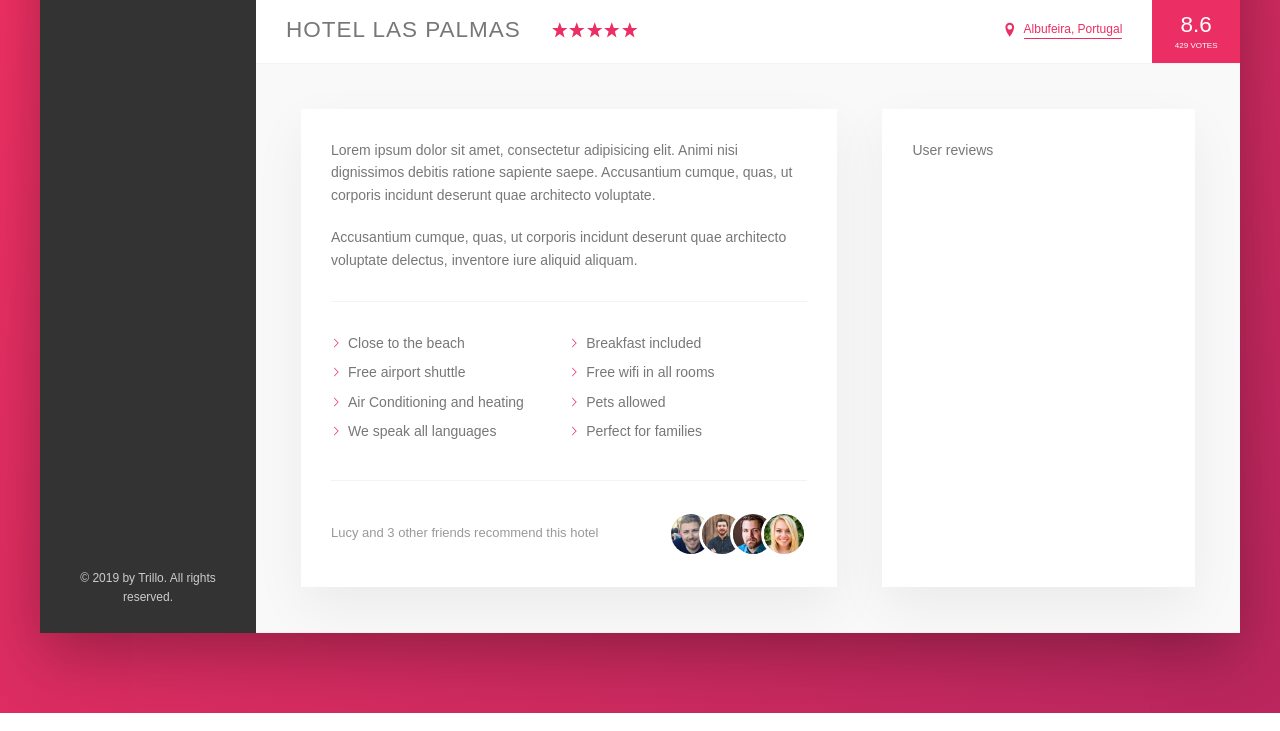
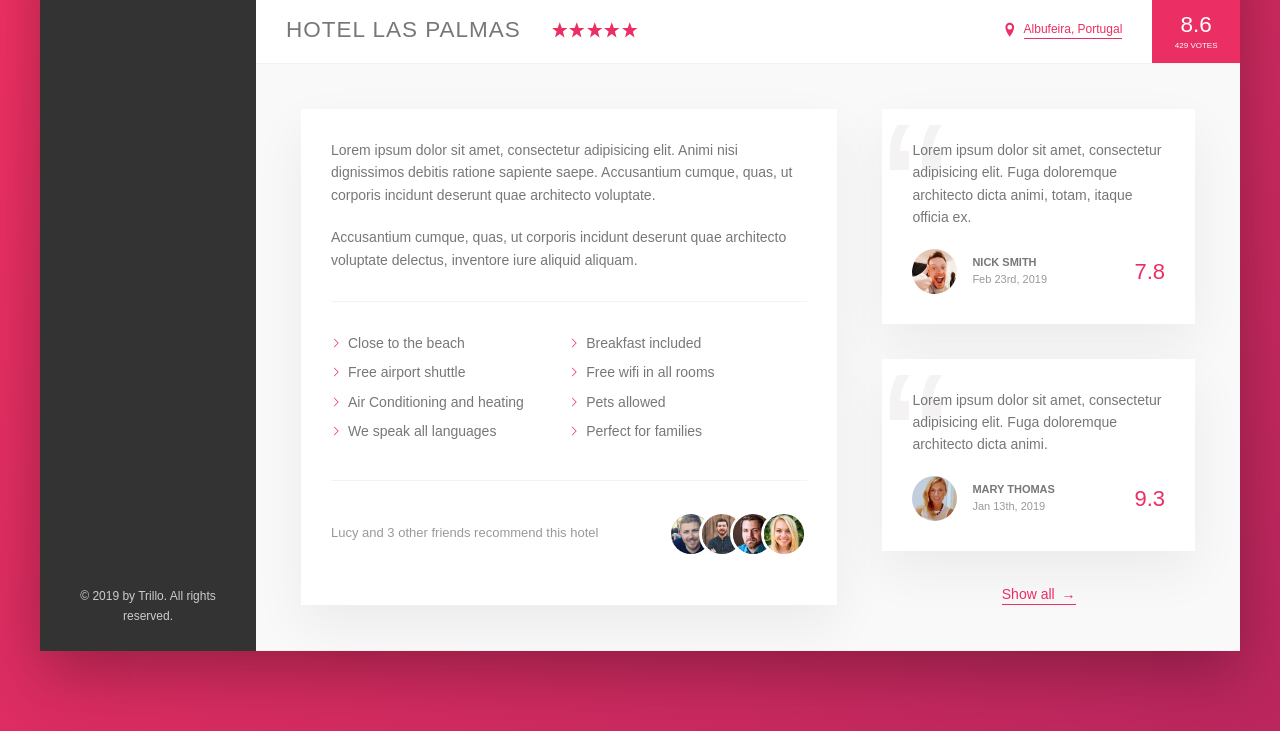
Before and after one commit to vfadeev89/trillo, a website: page index.html in a window 1280 px wide. Shown: the part 538-1269 px from the top of the page. Drawn offline with Linux system fonts and the light colour scheme.

Commit message:
Реализованы отзывы

```diff
--- a/index.html
+++ b/index.html
@@ -172,7 +172,38 @@
                     </div>
 
                     <div class="user-reviews">
-                        User reviews
+                        <figure class="review">
+                            <blockqoute class="review__text">
+                                Lorem ipsum dolor sit amet, consectetur adipisicing elit. Fuga doloremque architecto
+                                dicta
+                                animi, totam, itaque officia ex.
+                            </blockqoute>
+                            <figcaption class="review__user">
+                                <img src="img/user-1.jpg" alt="User 1" class="review__photo">
+                                <div class="review__user-box">
+                                    <p class="review__user-name">Nick Smith</p>
+                                    <p class="review__user-date">Feb 23rd, 2019</p>
+                                </div>
+                                <div class="review__rating">7.8</div>
+                            </figcaption>
+                        </figure>
+
+                        <figure class="review">
+                            <blockqoute class="review__text">
+                                Lorem ipsum dolor sit amet, consectetur adipisicing elit. Fuga doloremque architecto
+                                dicta animi.
+                            </blockqoute>
+                            <figcaption class="review__user">
+                                <img src="img/user-2.jpg" alt="User 2" class="review__photo">
+                                <div class="review__user-box">
+                                    <p class="review__user-name">Mary Thomas</p>
+                                    <p class="review__user-date">Jan 13th, 2019</p>
+                                </div>
+                                <div class="review__rating">9.3</div>
+                            </figcaption>
+                        </figure>
+
+                        <button class="btn-inline">Show all <span>&rarr;</span></button>
                     </div>
                 </div>
             </main>
--- a/sass/_components.scss
+++ b/sass/_components.scss
@@ -292,8 +292,17 @@
     cursor: pointer;
     transition: all .2s;
 
+    & span {
+        margin-left: 3px;
+        transition: margin-left .3s;
+    }
+
     &:hover {
         color: var(--color-grey-dark-1);
+
+        & span {
+            margin-left: 8px;
+        }
     }
 
     &:focus {
@@ -371,3 +380,68 @@
         }
     }
 }
+
+
+// ---------------------------------------
+// REVIEWS
+// ---------------------------------------
+.review {
+    background-color: var(--color-white);
+    box-shadow: var(--shadow-light);
+    padding: 3rem;
+    margin-bottom: 3.5rem;
+    display: flex;
+    flex-direction: column;
+    position: relative;
+    overflow: hidden;
+
+    &__text {
+        margin-bottom: 2rem;
+        z-index: 10;
+    }
+
+    &__user {
+        display: flex;
+        align-items: center;
+    }
+
+    &__photo {
+        height: 4.5rem;
+        width: 4.5rem;
+        border-radius: 50%;
+        margin-right: 1.5rem;
+    }
+
+    &__user-box {
+        margin-right: auto;
+    }
+
+    &__user-name {
+        font-size: 1.1rem;
+        font-weight: 600;
+        text-transform: uppercase;
+    }
+
+    &__user-date {
+        font-size: 1.1rem;
+        color: var(--color-grey-dark-3);
+    }
+
+    &__rating {
+        font-size: 2.2rem;
+        color: var(--color-primary);
+        font-weight: 300;
+    }
+
+    &:before {
+        content: "\201C";
+        position: absolute;
+        top: -1.5rem;
+        left: 0;
+        font-size: 20rem;
+        font-family: sans-serif;
+        line-height: 1;
+        color: var(--color-grey-light-2);
+        z-index: 1;
+    }
+}
--- a/sass/_layout.scss
+++ b/sass/_layout.scss
@@ -35,24 +35,25 @@
 }
 
 .detail {
+    font-size: 1.4rem;
     display: flex;
     padding: 4.5rem;
     border-bottom: var(--line);
 }
 
-.description,
-.user-reviews {
+.description {
+    flex: 0 0 60%;
+    margin-right: 4.5rem;
+
     background-color: var(--color-white);
     padding: 3rem;
     box-shadow: var(--shadow-light);
-    font-size: 1.4rem;
-}
-
-.description {
-    flex: 0 0 60%;
-    margin-right: 4.5rem;
 }
 
 .user-reviews {
     flex: auto; // or 1
+
+    display: flex;
+    flex-direction: column;
+    align-items: center;
 }
```
Also changed, not shown: css/style.css.
